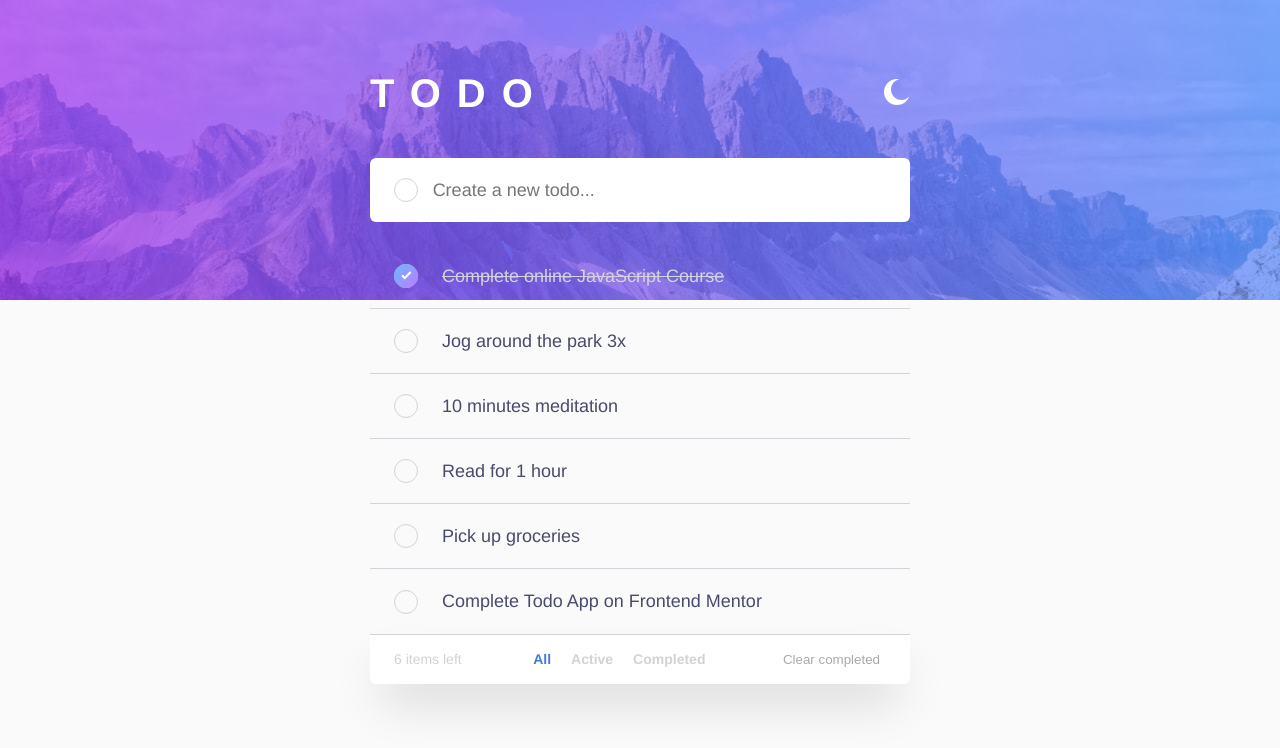
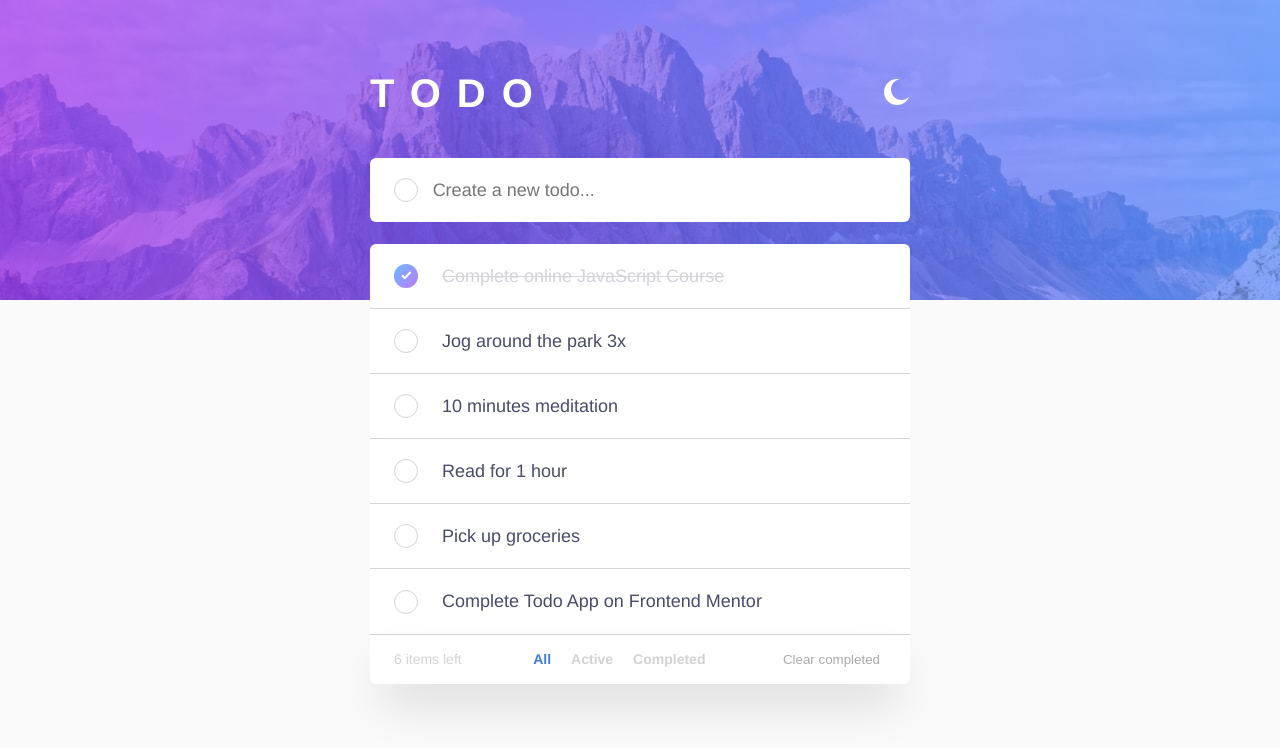
Before and after one commit to adamhm/todo-app, a React (Vite) app: page / in a window 1280 px wide. Shown: the top 748 px of the page. Built offline with nearby package versions, Linux system fonts and the light colour scheme.

Commit message:
add the theme values of the TodoList component

```diff
--- a/src/assets/styles/_theme-dark.scss
+++ b/src/assets/styles/_theme-dark.scss
@@ -10,5 +10,6 @@ $theme: (
     App: (bg-image: url('@assets/images/bg-desktop-dark.jpg'),
         bg-color: hsl(240, 20%, 12%)),
     Checkbox: (border-color: $veryDarkGrayishBlue2),
+    TodoList: (bg-color: hsl(235, 24%, 19%), scrollbar-color: hsla(273, 73%, 64%, 0.5) transparent, scrollbar-bg: hsla(273, 73%, 64%, 0.5)),
     TodoElement: (text-active: hsl(235, 28%, 83%), text-completed: $veryDarkGrayishBlue1, separator: $veryDarkGrayishBlue2)
 );
--- a/src/assets/styles/_theme-light.scss
+++ b/src/assets/styles/_theme-light.scss
@@ -8,5 +8,6 @@ $theme: (
     App: (bg-image: url('@assets/images/bg-desktop-light.jpg'),
         bg-color: $veryLightGray ),
     Checkbox: (border-color: $lightGrayishBlue),
+    TodoList: (bg-color: white, scrollbar-color: hsla(273, 73%, 64%, 0.5) transparent, scrollbar-bg: hsla(273, 73%, 64%, 0.5)),
     TodoElement: (text-active: $veryDarkGrayishBlue, text-completed: $lightGrayishBlue, separator: $lightGrayishBlue)
 );
```
